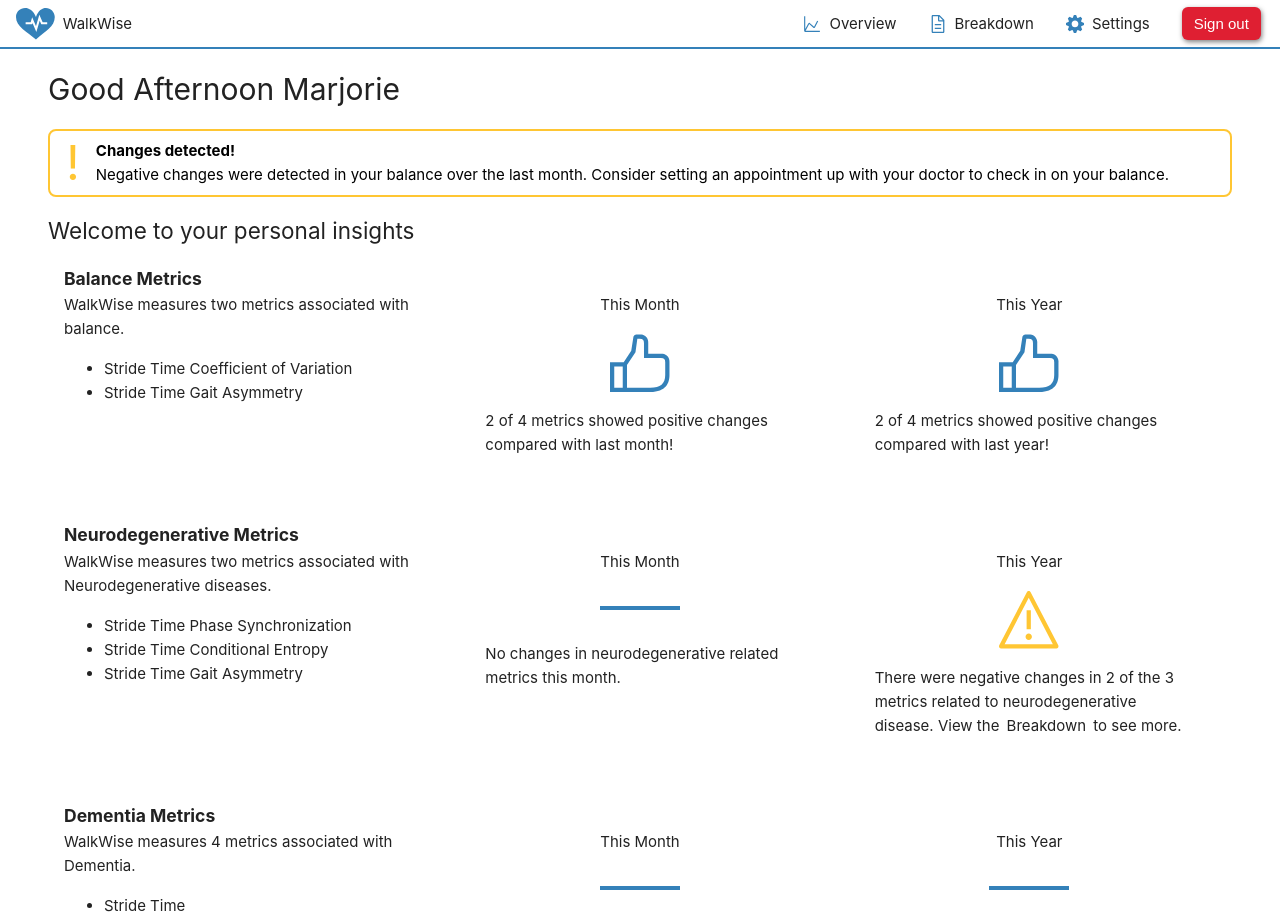
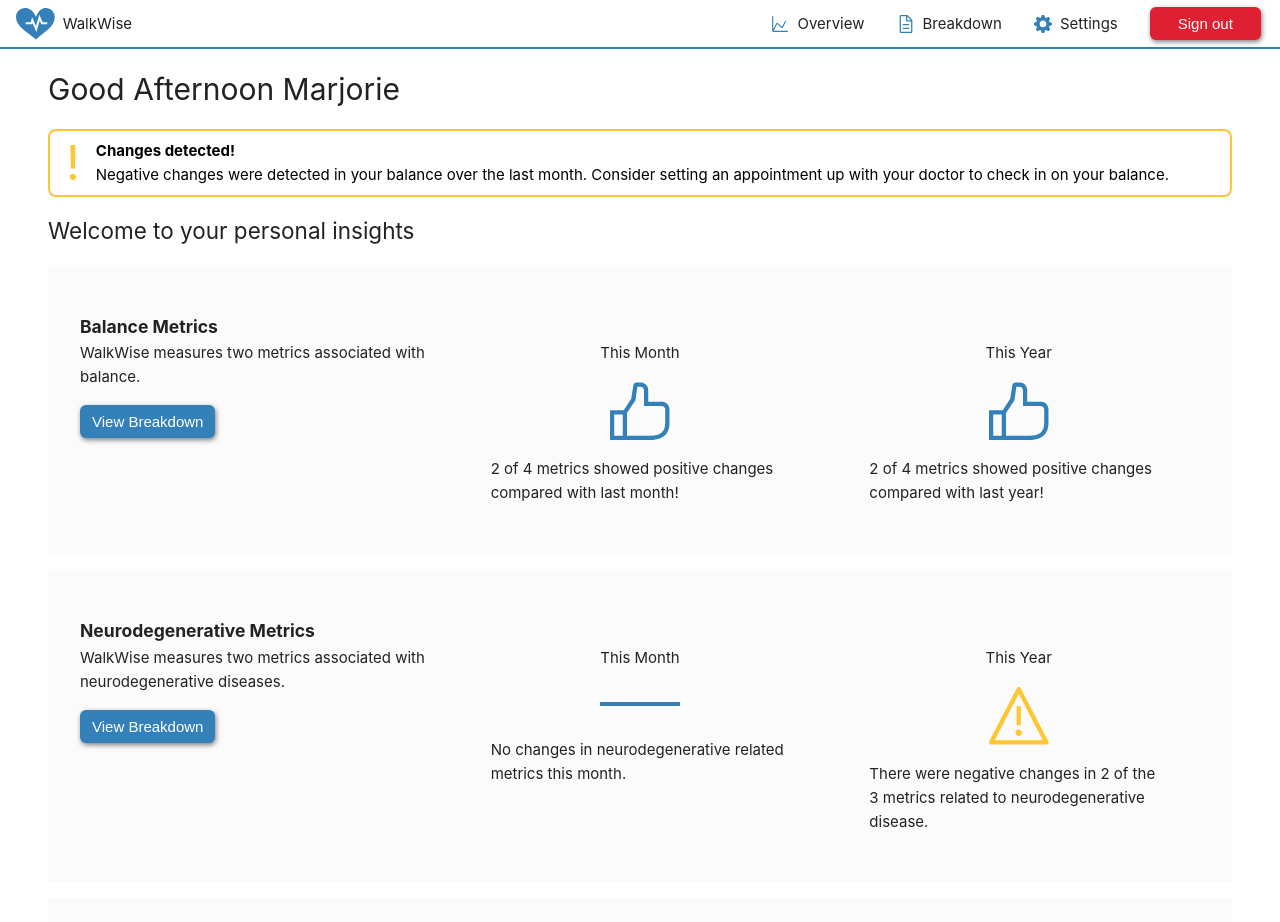
Before and after one commit to Capstone-Gait-Keepers/capstone, a Vue app in the folder frontend/: page / in a window 1280 px wide. Shown: the top 922 px of the page. Built offline with nearby package versions, Linux system fonts and the light colour scheme.

Commit message:
Home updates

```diff
--- a/frontend/src/assets/main.css
+++ b/frontend/src/assets/main.css
@@ -24,6 +24,13 @@ button {
   font-size: 1em;
 }
 
+button > a {
+  color: white;
+  text-decoration: none;
+  background-color: transparent;
+  padding: 0;
+}
+
 strong {
   font-weight: bold;
 }
@@ -32,4 +39,7 @@ strong {
   a:hover {
     background-color: var(--color-accent);
   }
+  button > a:hover {
+    background-color: transparent;
+  }
 }
--- a/frontend/src/components/Accordion.vue
+++ b/frontend/src/components/Accordion.vue
@@ -20,7 +20,7 @@
 </template>
 
 <script setup lang="ts">
-import { ref, defineProps } from 'vue';
+import { ref } from 'vue';
 
 const { header } = defineProps<{header?: string}>();
 const isOpen = ref(false);
--- a/frontend/src/components/BasePage.vue
+++ b/frontend/src/components/BasePage.vue
@@ -50,13 +50,6 @@ nav button {
   margin-left: 1rem;
 }
 
-nav button a {
-  color: white;
-  text-decoration: none;
-  background-color: transparent;
-  padding: 0;
-}
-
 nav a {
   display: flex;
   align-items: center;
--- a/frontend/src/components/ChangeAlert.vue
+++ b/frontend/src/components/ChangeAlert.vue
@@ -9,8 +9,6 @@
 </template>
 
 <script setup lang="ts">
-import { defineProps } from 'vue';
-
 const props = defineProps({
   metric_type: {
     type: String,
--- a/frontend/src/components/Plot.vue
+++ b/frontend/src/components/Plot.vue
@@ -4,7 +4,7 @@
 
 <script setup>
 import Plotly from 'plotly.js-dist';
-import { defineProps, onMounted } from 'vue';
+import { onMounted } from 'vue';
 
 // TODO: Add bounds
 
--- a/frontend/src/views/HomeView.vue
+++ b/frontend/src/views/HomeView.vue
@@ -1,6 +1,7 @@
 <script setup lang="ts">
-import BasePage from '@/components/BasePage.vue'
+import BasePage from '@/components/BasePage.vue';
 import ChangeAlert from '@/components/ChangeAlert.vue';
+import { RouterLink } from 'vue-router';
 </script>
 
 <template>
@@ -9,15 +10,12 @@ import ChangeAlert from '@/components/ChangeAlert.vue';
     <ChangeAlert metric_type="balance" />
     <h2>Welcome to your personal insights</h2>
 
-    <div class="metrics">
+    <div class="metrics-row">
       <h3>Balance Metrics</h3>
-      <div class="metrics-row">
+      <div class="metrics-row-grid">
         <div>
           <p>WalkWise measures two metrics associated with balance.</p>
-          <ul>
-            <li>Stride Time Coefficient of Variation</li>
-            <li>Stride Time Gait Asymmetry</li>
-          </ul>
+          <button><RouterLink to="/breakdown#dementia">View Breakdown</RouterLink></button>
         </div>
         <div class="status-indicator">
           <p>This Month</p>
@@ -30,16 +28,14 @@ import ChangeAlert from '@/components/ChangeAlert.vue';
           <p>2 of 4 metrics showed positive changes compared with last year!</p>
         </div>
       </div>
+    </div>
 
+    <div class="metrics-row">
       <h3>Neurodegenerative Metrics</h3>
-      <div class="metrics-row">
+      <div class="metrics-row-grid">
         <div>
-          <p>WalkWise measures two metrics associated with Neurodegenerative diseases.</p>
-          <ul>
-            <li>Stride Time Phase Synchronization</li>
-            <li>Stride Time Conditional Entropy</li>
-            <li>Stride Time Gait Asymmetry</li>
-          </ul>
+          <p>WalkWise measures two metrics associated with neurodegenerative diseases.</p>
+          <button><RouterLink to="/breakdown#neurodegenerative">View Breakdown</RouterLink></button>
         </div>
         <div class="status-indicator">
           <p>This Month</p>
@@ -49,20 +45,17 @@ import ChangeAlert from '@/components/ChangeAlert.vue';
         <div class="status-indicator">
           <p>This Year</p>
           <img src="@/assets/icon-warning.svg" />
-          <p>There were negative changes in 2 of the 3 metrics related to neurodegenerative disease. View the <a href="/breakdown#var_coef">Breakdown</a> to see more.</p>
+          <p>There were negative changes in 2 of the 3 metrics related to neurodegenerative disease.</p>
         </div>
       </div>
+    </div>
 
+    <div class="metrics-row">
       <h3>Dementia Metrics</h3>
-      <div class="metrics-row">
+      <div class="metrics-row-grid">
         <div>
           <p>WalkWise measures 4 metrics associated with Dementia.</p>
-          <ul>
-            <li>Stride Time</li>
-            <li>Cadence</li>
-            <li>Stride Time Coefficient of Variation</li>
-            <li>Swing Time Gait Asymmetry</li>
-          </ul>
+          <button><RouterLink to="/breakdown#dementia">View Breakdown</RouterLink></button>
         </div>
         <div class="status-indicator">
           <p>This Month</p>
@@ -94,23 +87,25 @@ import ChangeAlert from '@/components/ChangeAlert.vue';
 </template>
 
 <style scoped>
-.metrics {
-  margin: 1rem;
+.metrics-row {
+  padding: 3rem 2rem;
+  background-color: #FBFBFB;
+  margin: 1rem 0;
 }
 
-.metrics-row {
+.metrics-row-grid {
   display: grid;
   grid-template-columns: 1fr 1fr 1fr;
   gap: 1rem;
-  margin-bottom: 4rem;
 }
 
 h3 {
   font-weight: bold;
 }
 
-ul {
+button {
   margin: 1rem 0;
+  background-color: var(--color-main);
 }
 
 .flat-bar {
```
